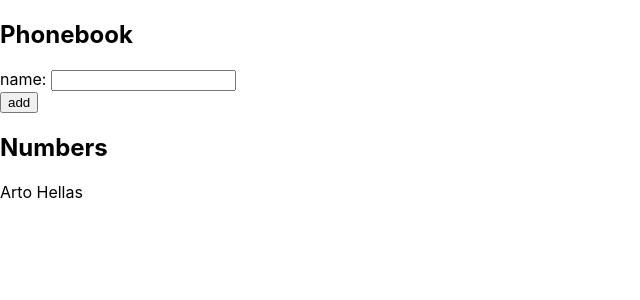
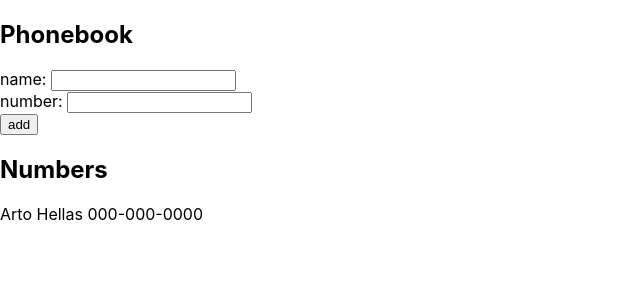
Before and after one commit to ziyuan-shen/full-stack-open-2020, a React (Create React App) app in the folder part2/phonebook/: page / in a window 1280 px wide. Shown: the top 300 px of the page, without its empty margins (0-640 px from the left). Built offline with nearby package versions, Linux system fonts and the light colour scheme.

Commit message:
add ex2.8

```diff
--- a/part2/phonebook/src/App.js
+++ b/part2/phonebook/src/App.js
@@ -2,12 +2,19 @@
 
 const App = () => {
   const [ persons, setPersons ] = useState([
-    { name: 'Arto Hellas' }
+    { name: 'Arto Hellas',
+      number: '000-000-0000'
+    }
   ])
   const [ newName, setNewName ] = useState('')
+  const [ newNumber, setNewNumber ] = useState('')
 
   const handleNameChange = (event) => {
     setNewName(event.target.value)
+  }
+
+  const handleNumberChange = (event) => {
+    setNewNumber(event.target.value)
   }
 
   const addName = (event) => {
@@ -15,8 +22,9 @@
     if (persons.map(person => person.name).includes(newName)) {
       window.alert(`${newName} is already added to phonebook`)
     } else {
-      setPersons(persons.concat({name: newName}))
+      setPersons(persons.concat({name: newName, number: newNumber}))
       setNewName("")
+      setNewNumber("")
     }
   }
 
@@ -28,11 +36,14 @@
           name: <input value={newName} onChange={handleNameChange}/>
         </div>
         <div>
+          number: <input value={newNumber} onChange={handleNumberChange}/>
+        </div>
+        <div>
           <button type="submit">add</button>
         </div>
       </form>
       <h2>Numbers</h2>
-      {persons.map(person => <div key={person.name}>{person.name}</div>)}
+      {persons.map(person => <div key={person.name}>{person.name} {person.number}</div>)}
     </div>
   )
 }
```
